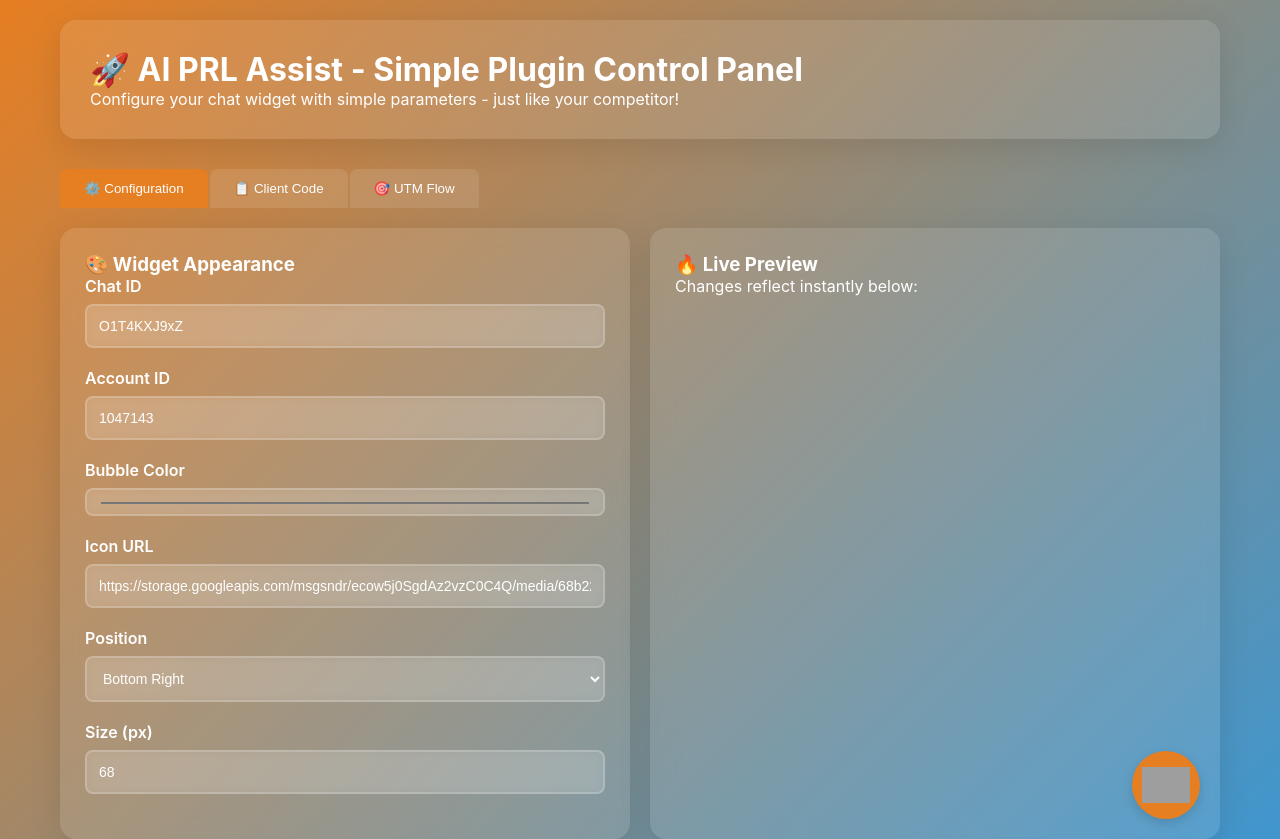
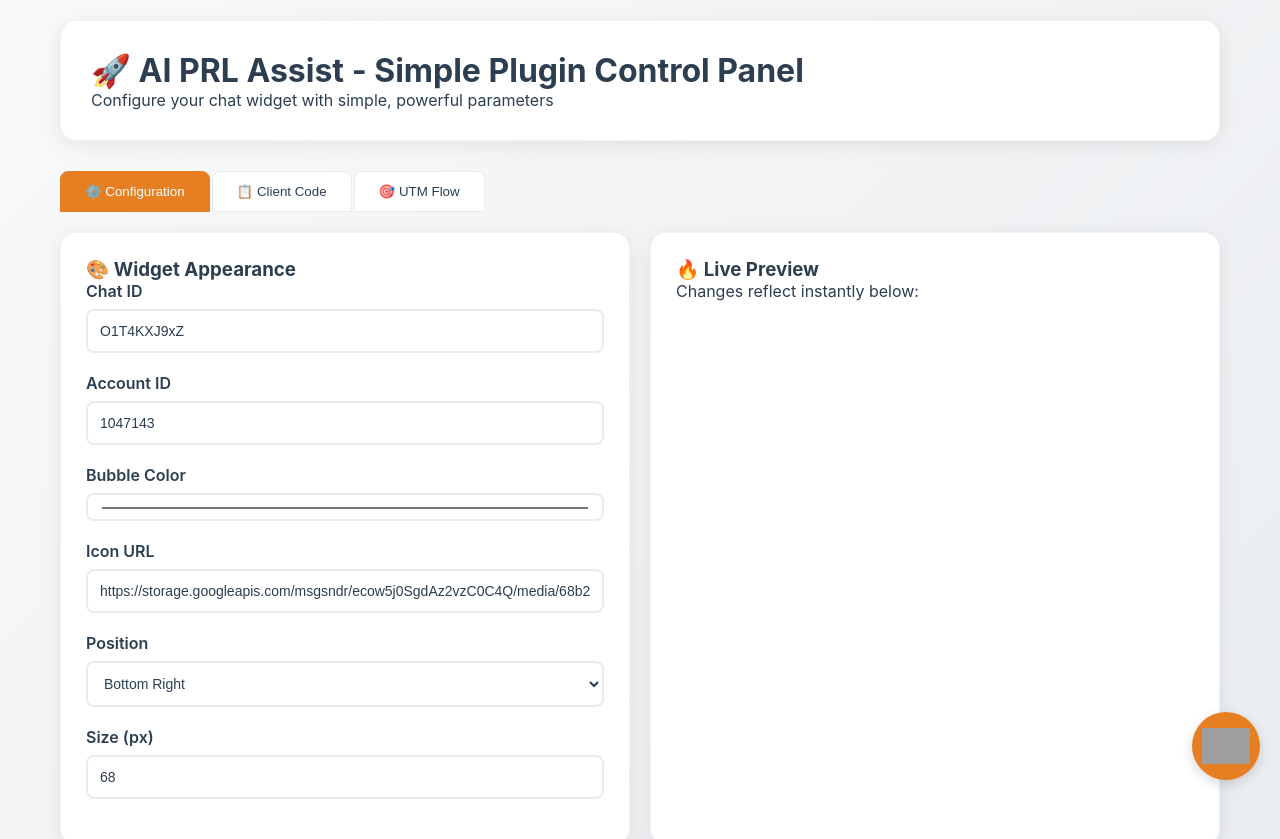
Before and after one commit to MagneticW-WorldBridger/dynamic-code, a plain HTML site: page control-panel-simple.html in a window 1280 px wide. Shown: the top 839 px of the page. Drawn offline with Linux system fonts and the light colour scheme; grey boxes are pictures that could not be loaded.

Commit message:
FIX control-panel-simple.html: Remove competitor mentions + Clean professional design

```diff
--- a/control-panel-simple.html
+++ b/control-panel-simple.html
@@ -8,41 +8,40 @@
         * { margin: 0; padding: 0; box-sizing: border-box; }
         body {
             font-family: Inter, -apple-system, BlinkMacSystemFont, 'Segoe UI', Roboto, sans-serif;
-            background: linear-gradient(135deg, #E67E22, #3498DB);
+            background: linear-gradient(135deg, #f8f9fa, #e9ecef);
             min-height: 100vh;
-            color: white;
+            color: #2c3e50;
         }
         .container { max-width: 1200px; margin: 0 auto; padding: 20px; }
         .header {
-            background: rgba(255,255,255,0.1);
+            background: white;
             padding: 30px;
             border-radius: 16px;
-            backdrop-filter: blur(10px);
-            box-shadow: 0 8px 32px rgba(0,0,0,0.1);
+            box-shadow: 0 4px 20px rgba(0,0,0,0.08);
             margin-bottom: 30px;
+            border: 1px solid rgba(0,0,0,0.05);
         }
         .card {
-            background: rgba(255,255,255,0.1);
+            background: white;
             padding: 25px;
             border-radius: 16px;
-            backdrop-filter: blur(10px);
-            box-shadow: 0 8px 32px rgba(0,0,0,0.1);
+            box-shadow: 0 4px 20px rgba(0,0,0,0.08);
             margin-bottom: 20px;
+            border: 1px solid rgba(0,0,0,0.05);
         }
         .form-group { margin-bottom: 20px; }
-        label { display: block; margin-bottom: 8px; font-weight: 600; color: white; }
+        label { display: block; margin-bottom: 8px; font-weight: 600; color: #2c3e50; }
         input, select, textarea {
             width: 100%;
             padding: 12px;
-            border: 2px solid rgba(255,255,255,0.2);
+            border: 2px solid #e9ecef;
             border-radius: 8px;
             font-size: 14px;
-            background: rgba(255,255,255,0.1);
-            color: white;
-            backdrop-filter: blur(5px);
+            background: white;
+            color: #2c3e50;
         }
         input::placeholder, textarea::placeholder {
-            color: rgba(255,255,255,0.7);
+            color: #6c757d;
         }
         input:focus, select:focus, textarea:focus {
             outline: none;
@@ -92,17 +91,18 @@
         .tabs { display: flex; margin-bottom: 20px; }
         .tab {
             padding: 12px 24px;
-            background: rgba(255,255,255,0.1);
-            border: none;
+            background: white;
+            border: 1px solid #e9ecef;
             cursor: pointer;
             border-radius: 8px 8px 0 0;
             margin-right: 2px;
-            color: white;
+            color: #2c3e50;
             font-weight: 500;
         }
         .tab.active {
             background: #E67E22;
             color: white;
+            border-color: #E67E22;
         }
         .tab-content { display: none; }
         .tab-content.active { display: block; }
@@ -141,7 +141,7 @@
     <div class="container">
         <div class="header">
             <h1>🚀 AI PRL Assist - Simple Plugin Control Panel</h1>
-            <p>Configure your chat widget with simple parameters - just like your competitor!</p>
+            <p>Configure your chat widget with simple, powerful parameters</p>
         </div>
 
         <div class="tabs">
@@ -204,7 +204,7 @@
             <div class="card">
                 <h3>📋 Client Code (Copy & Paste)</h3>
                 <div class="success">
-                    ✅ <strong>Simple like your competitor!</strong> Just two script tags.
+                    ✅ <strong>Simple and powerful!</strong> Just two script tags.
                 </div>
                 <div class="code-block" id="clientCode">
 &lt;script src="https://dynamiccode-ochre.vercel.app/plugin.js"&gt;&lt;/script&gt;
```
